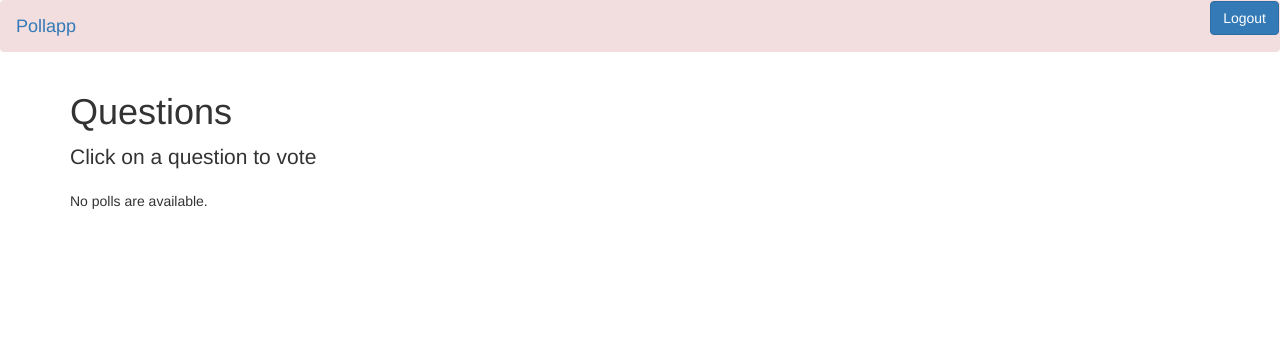
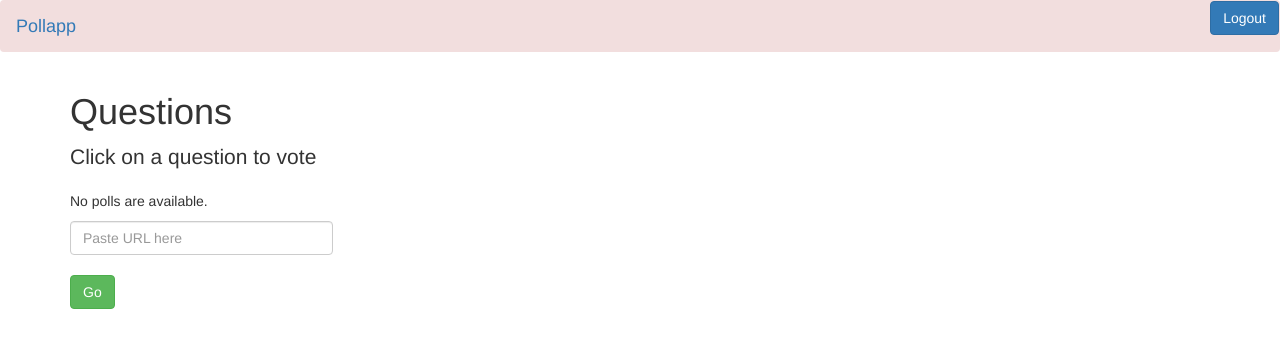
Before and after one commit to rahulsdev/PollApp, a Django app: template polls/templates/polls/index.html in a window 1280 px wide. Shown: the top 348 px of the page. Run offline with Django 3.2, Linux system fonts and the light colour scheme; the template is opened without the code that fills it, so the values that code supplies are empty; some libraries are stand-ins or nearby versions.

Commit message:
Done web scraping

```diff
--- a/polls/templates/polls/index.html
+++ b/polls/templates/polls/index.html
@@ -14,4 +14,15 @@
     <p>No polls are available.</p>
 {% endif %}
 </div>
+<div class="container">
+    <form action="{% url 'polls:scrap' %}" method="post">
+        {% csrf_token %}
+        <div class="form-group row">
+            <div class="col-xs-3">
+                <input type="text" class="form-control " placeholder="Paste URL here" name="url"><br>
+                <button type="submit" class="btn btn-success">Go</button>
+            </div>
+        </div>
+    </form>
+</div>
 {% endblock %}
--- a/polls/urls.py
+++ b/polls/urls.py
@@ -34,6 +34,8 @@ urlpatterns = [
     path('show',views.adminView.as_view(),name = 'show'),
     path('update/<int:id>',views.update,name = 'update'),
     path('delete/<int:id>', views.delete, name='delete'),
+    path('scrap',views.scrap,name = 'scrap'),
+    path('scrap_flipkart',views.scrap_flipkart,name = 'scrap_flipkart'),
 
 
 
```
Also changed, not shown: polls/templates/polls/scrap_code.html (added, +10 -0 lines), polls/views.py (+18 -1 lines).
